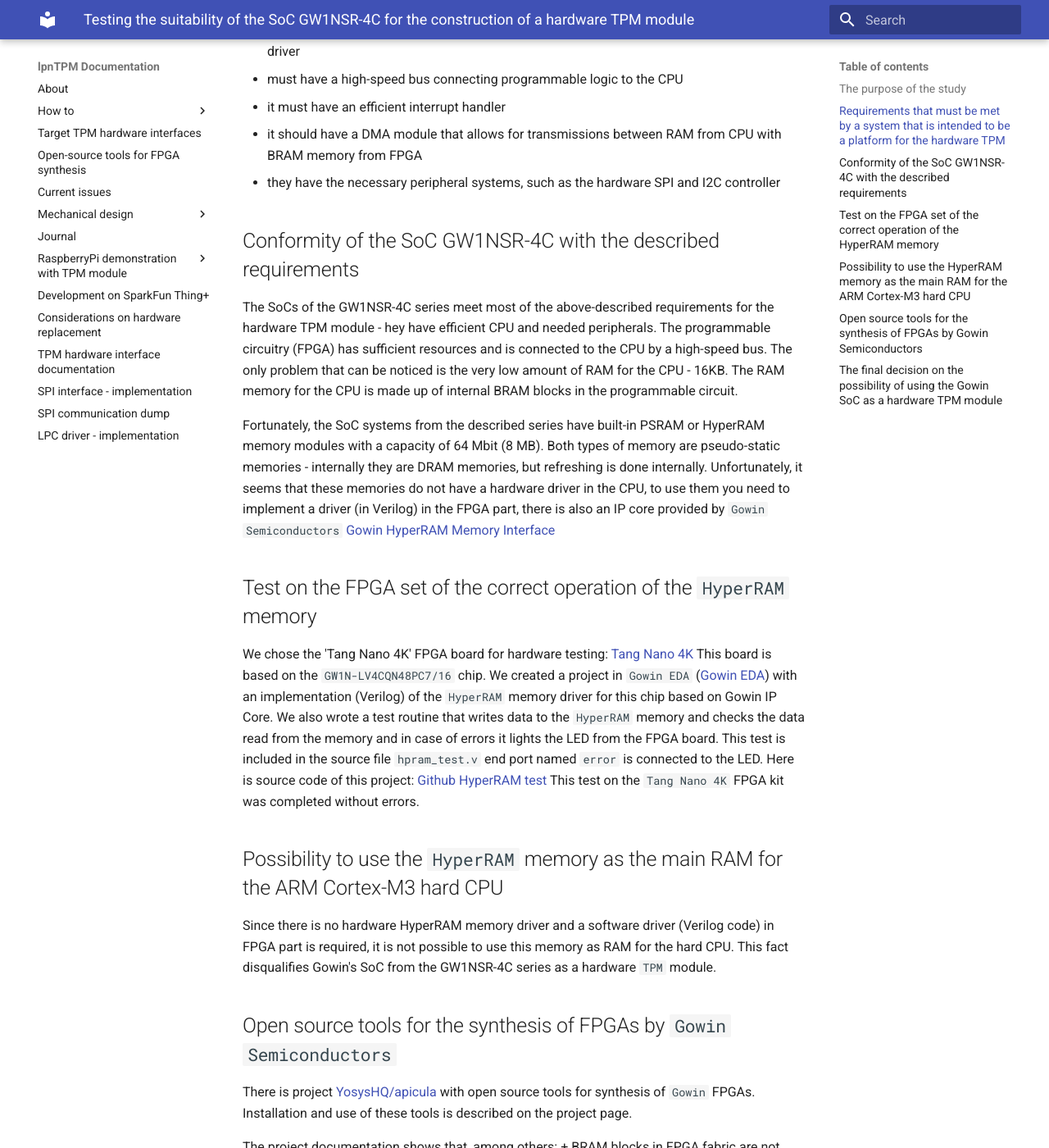
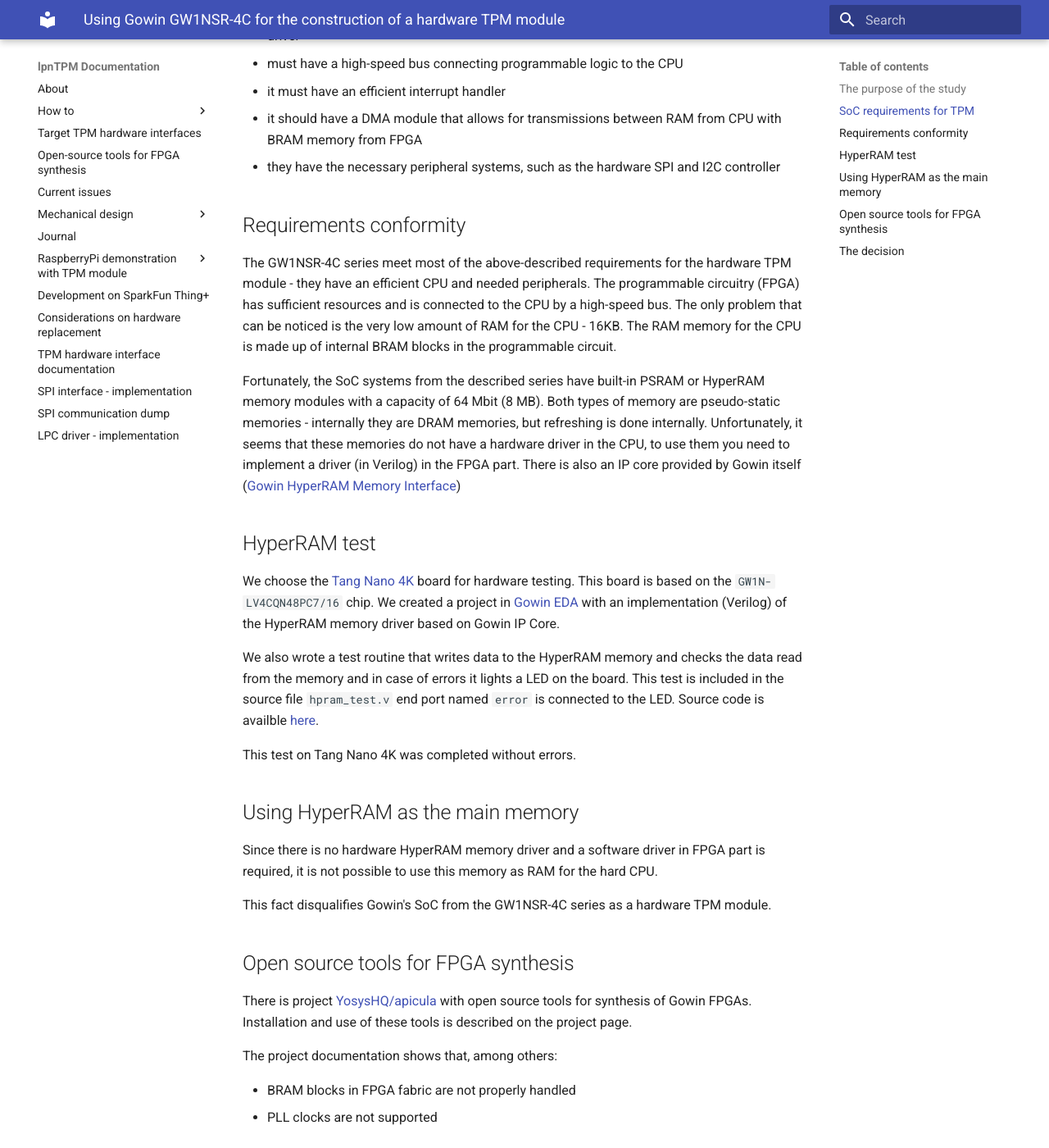
Before and after one commit to lpn-plant/lpntpm-docs, an MkDocs documentation site: the page built from docs/SoC_Gowin_GW1NSR.md, in a window 1280 px wide and 1400 px high, scrolled down 743 px. Shown: the whole window at 82% size. Built offline with MkDocs 1.6.1 and Material for MkDocs 9.7.7, drawn with Linux system fonts in a browser that asks for light colours; some of the changed text lies outside the part shown.

Commit message:
SoC_Gowin_GW1NSR.md: fixes

```diff
--- a/docs/SoC_Gowin_GW1NSR.md
+++ b/docs/SoC_Gowin_GW1NSR.md
@@ -1,19 +1,21 @@
-# Testing the suitability of the SoC GW1NSR-4C for the construction of a hardware TPM module
+# Using Gowin GW1NSR-4C for the construction of a hardware TPM module
 
 Some time ago "Gowin Semiconductor" released a series of SoC chips (combination
 of hardware ARM Cortex-M3 MCU with FPGA chip) GW1NSR-4C.
 
 In a small QN48P housing there is a 32-bit ARM Cortex-M3 MCU clocked up to 80 MHz
 and an FPGA chip containing, among others, about 5K LUTs and 3.5K Flip-flops.
-These two systems are connected by a fast AHB bus. Here is link to datasheet for
-this series of SoC: [GW1NSR series of FPGAs](https://www.gowinsemi.com/upload/database_doc/47/document/5c36e77302539.pdf?_file=database_doc%2F47%2Fdocument%2F5c36e77302539.pdf)
+These two systems are connected by a fast AHB bus.
+
+Datasheet for these SoCs is available
+[here](https://www.gowinsemi.com/upload/database_doc/47/document/5c36e77302539.pdf?_file=database_doc%2F47%2Fdocument%2F5c36e77302539.pdf)
 
 ## The purpose of the study
 
 The purpose of the test is to determine whether the chip from this series can be
 used to implement a hardware TPM module.
 
-## Requirements that must be met by a system that is intended to be a platform for the hardware TPM
+## SoC requirements for TPM
 
 As previously stated (and described), a TPM candidate must meet the following
 requirements:
@@ -26,55 +28,63 @@
 + it must have an efficient interrupt handler
 + it should have a DMA module that allows for transmissions between RAM from CPU
   with BRAM memory from FPGA
-+ they have the necessary peripheral systems, such as the hardware SPI and I2C controller
++ they have the necessary peripheral systems, such as the hardware SPI and I2C
+  controller
 
-## Conformity of the SoC GW1NSR-4C with the described requirements
+## Requirements conformity
 
-The SoCs of the GW1NSR-4C series meet most of the above-described requirements
-for the hardware TPM module - hey have efficient CPU and needed peripherals. The
-programmable circuitry (FPGA) has sufficient resources and is connected to the CPU
-by a high-speed bus. The only problem that can be noticed is the very low amount
-of RAM for the CPU - 16KB. The RAM memory for the CPU is made up of internal BRAM
-blocks in the programmable circuit.
+The GW1NSR-4C series meet most of the above-described requirements for the
+hardware TPM module - they have an efficient CPU and needed peripherals. The
+programmable circuitry (FPGA) has sufficient resources and is connected to the
+CPU by a high-speed bus. The only problem that can be noticed is the very low
+amount of RAM for the CPU - 16KB. The RAM memory for the CPU is made up of
+internal BRAM blocks in the programmable circuit.
 
 Fortunately, the SoC systems from the described series have built-in PSRAM or
 HyperRAM memory modules with a capacity of 64 Mbit (8 MB). Both types of memory
 are pseudo-static memories - internally they are DRAM memories, but refreshing
 is done internally. Unfortunately, it seems that these memories do not have a
 hardware driver in the CPU, to use them you need to implement a driver (in Verilog)
-in the FPGA part, there is also an IP core provided by `Gowin Semiconductors` [Gowin HyperRAM Memory Interface](https://www.gowinsemi.com/en/support/ip_detail/57/)
+in the FPGA part. There is also an IP core provided by Gowin itself
+([Gowin HyperRAM Memory Interface](https://www.gowinsemi.com/en/support/ip_detail/57/))
 
-## Test on the FPGA set of the correct operation of the `HyperRAM` memory
+## HyperRAM test
 
-We chose the 'Tang Nano 4K' FPGA board for hardware testing: [Tang Nano 4K](https://wiki.sipeed.com/hardware/en/tang/Tang-Nano-4K/Nano-4K.html) This board is based on the `GW1N-LV4CQN48PC7/16` chip.
-We created a project in `Gowin EDA` ([Gowin EDA](https://www.gowinsemi.com/en/support/home/))
-with an implementation (Verilog) of the `HyperRAM` memory driver for this chip
-based on Gowin IP Core. We also wrote a test routine that writes data to the
-`HyperRAM` memory and checks the data read from the memory and in case of errors
-it lights the LED from the FPGA board. This test is included in the source file
-`hpram_test.v` end port named `error` is connected to the LED. Here is source code
-of this project: [Github HyperRAM test](https://github.com/3mdeb/fpga-tests/tree/hyperram_test_gowin)
-This test on the `Tang Nano 4K` FPGA kit was completed without errors.
+We choose the [Tang Nano 4K](https://wiki.sipeed.com/hardware/en/tang/Tang-Nano-4K/Nano-4K.html)
+board for hardware testing. This board is based on the
+`GW1N-LV4CQN48PC7/16` chip. We created a project in
+[Gowin EDA](https://www.gowinsemi.com/en/support/home/) with an implementation
+(Verilog) of the HyperRAM memory driver based on Gowin IP Core.
 
-## Possibility to use the `HyperRAM` memory as the main RAM for the ARM Cortex-M3 hard CPU
+We also wrote a test routine that writes data to the HyperRAM memory and checks
+the data read from the memory and in case of errors it lights a LED on the
+board. This test is included in the source file `hpram_test.v` end port named
+`error` is connected to the LED. Source code is availble
+[here](https://github.com/3mdeb/fpga-tests/tree/master/HyperRAM_Test_Gowin).
 
-Since there is no hardware HyperRAM memory driver and a software driver (Verilog code)
-in FPGA part is required, it is not possible to use this memory as RAM for the
-hard CPU. This fact disqualifies Gowin's SoC from the GW1NSR-4C series as a
-hardware `TPM` module.
+This test on Tang Nano 4K was completed without errors.
 
-## Open source tools for the synthesis of FPGAs by `Gowin Semiconductors`
+## Using HyperRAM as the main memory
+
+Since there is no hardware HyperRAM memory driver and a software driver in FPGA
+part is required, it is not possible to use this memory as RAM for the hard CPU.
+
+This fact disqualifies Gowin's SoC from the GW1NSR-4C series as a hardware TPM
+module.
+
+## Open source tools for FPGA synthesis
 
 There is project [YosysHQ/apicula](https://github.com/YosysHQ/apicula) with open
-source tools for synthesis of `Gowin` FPGAs. Installation and use of these tools
+source tools for synthesis of Gowin FPGAs. Installation and use of these tools
 is described on the project page.
 
 The project documentation shows that, among others:
+
 + BRAM blocks in FPGA fabric are not properly handled
 + PLL clocks are not supported
 
-## The final decision on the possibility of using the `Gowin` SoC as a hardware TPM module
+## The decision
 
 Due to the inability to connect a sufficiently large RAM memory to the CPU and
 the open source tools not supporting the necessary FPGA blocks - Gowin's SoC
-systems are not suitable for a hardware module for the implementation of `TPM`
+systems are not suitable for a hardware module for the implementation of TPM.
```
